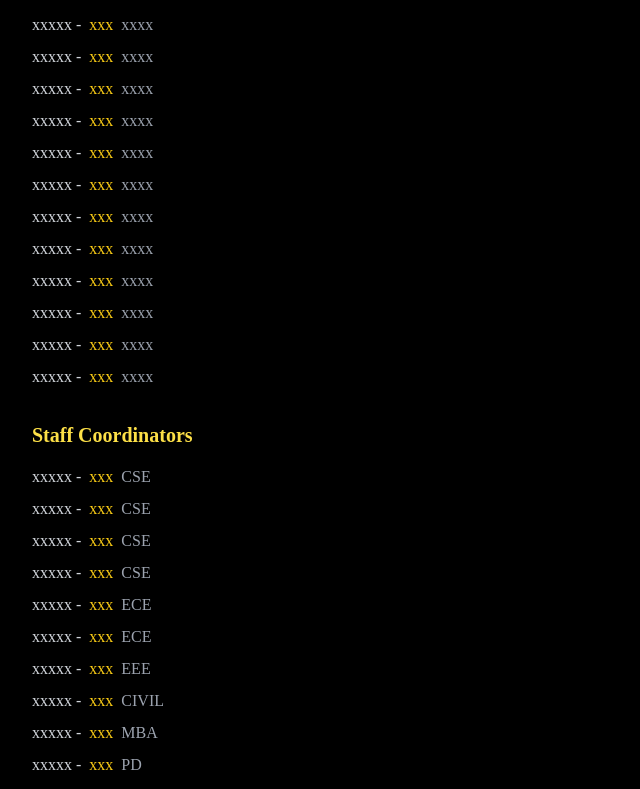
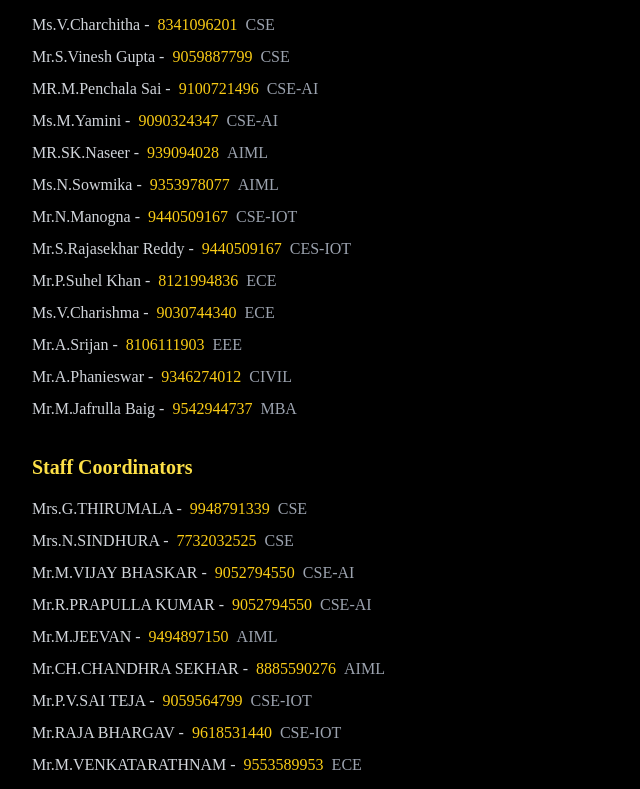
Before and after one commit to uvsohith2004/visvotsav, a React (Vite) app in the folder client/: page /register in a window 1280 px wide. Shown: the part 1591-2380 px from the top of the page, without its empty margins (0-640 px from the left). Built offline with nearby package versions, Linux system fonts and the light colour scheme; a web font is replaced by a local one.

Commit message:
Major Changes

```diff
--- a/client/src/components/footer.jsx
+++ b/client/src/components/footer.jsx
@@ -10,7 +10,7 @@ const Footer = () => {
       <FooterBody />
       <Separator  className=' '/>
       <div className=" flex w-full bg-foreground py-5 gap-2 flex-col items-center bg-black">
-        <p className="text-background font-thin">Created By UV Sohith</p>
+        <p className="text-background font-thin"> Built With <span className="heart-beat">❤️</span> By UV.Sohith, IV ECE, Tesla</p>
         <p className="text-background font-thin">Copyright &copy; PBR VITS</p>
       </div>
     </section>
--- a/client/src/components/loading.jsx
+++ b/client/src/components/loading.jsx
@@ -86,6 +86,27 @@ const LoadingScreen = () => {
 
   return (
     <div className="fixed inset-0 flex items-center justify-center bg-black overflow-hidden">
+      <style>{`
+        @keyframes float {
+          0% { transform: translateY(0); }
+          50% { transform: translateY(-5px); }
+          100% { transform: translateY(0); }
+        }
+        .floating-badge {
+          position: fixed;
+          bottom: 20px;
+          left: 20px;
+          background: #ff0066;
+          color: #fff;
+          padding: 5px 10px;
+          border-radius: 5px;
+          animation: float 2s infinite ease-in-out;
+          cursor: pointer;
+          z-index: 9999;
+          text-decoration: none;
+          font-size: 16px;
+        }
+      `}</style>
       <ParticleField />
       <div className="text-center z-10">
         <motion.div
@@ -116,6 +137,14 @@ const LoadingScreen = () => {
          {`${home.event} ${home.eventYear}`}
         </motion.h2>
       </div>
+      <a
+        className="floating-badge"
+        href="https://example.com/portfolio"
+        target="_blank"
+        rel="noopener noreferrer"
+      >
+        Built by UV.Sohith
+      </a>
     </div>
   );
 };
--- a/client/src/constants/ScheduleData.js
+++ b/client/src/constants/ScheduleData.js
@@ -15,115 +15,37 @@ export const scheduleData = [
     },
     {
       id: 3,
-      title: "Technical Expo",
-      date: "14th September 2025",
-      time: "10:00 AM",
-      venue: "Expo Center"
-    },
-    {
-      id: 4,
       title: "Coding",
       date: "14th September 2025",
       time: "10:00 AM",
       venue: "Computer Lab"
     },
     {
-      id: 5,
+      id: 4,
       title: "Circuitrix",
       date: "14th September 2025",
       time: "10:00 AM",
       venue: "Electronics Lab"
     },
     {
-      id: 6,
+      id: 5,
       title: "Project Expo",
       date: "14th September 2025",
       time: "10:00 AM",
       venue: "Main Hall"
     },
     {
-      id: 7,
+      id: 6,
       title: "Web Design",
       date: "14th September 2025",
       time: "10:00 AM",
       venue: "Main Hall"
     },
     {
-      id: 8,
-      title: "Basket Ball",
+      id: 7,
+      title: "Technical Quiz",
       date: "15th September 2025",
       time: "10:00 AM",
       venue: "Sports Complex"
     },
-    {
-      id: 9,
-      title: "Volleyball",
-      date: "15th September 2025",
-      time: "2:00 PM",
-      venue: "Sports Complex"
-    },
-    {
-      id: 10,
-      title: "Badminton",
-      date: "15th September 2025",
-      time: "4:00 PM",
-      venue: "Sports Complex"
-    },
-    {
-      id: 11,
-      title: "Throwball",
-      date: "15th September 2025",
-      time: "6:00 PM",
-      venue: "Sports Complex"
-    },
-    {
-      id: 12,
-      title: "Chess",
-      date: "15th September 2025",
-      time: "10:00 AM",
-      venue: "Indoor Games Room"
-    },
-    {
-      id:13,
-      title: "Singing",
-      date: "15th September 2025",
-      time: "11:00 AM",
-      venue: "Auditorium"
-    },
-    {
-      id:14,
-      title: "Dancing",
-      date: "15th September 2025",
-      time: "12:00 PM",
-      venue: "Dance Hall"
-    },
-    {
-      id: 15,
-      title: "Drawing",
-      date: "15th September 2025",
-      time: "01:00 PM",
-      venue: "Art Room"
-    },
-    {
-      id: 16,
-      title: "Dumb Charades",
-      date: "15th September 2025",
-      time: "02:00 PM",
-      venue: "Drama Room"
-    },
-    {
-      id: 17,
-      title: "Musical Instruments",
-      date: "15th September 2025",
-      time: "03:00 PM",
-      venue: "Music Room"
-    },
-    {
-      id:18,
-      title: "Antyakshari",
-      date: "15st September 2025",
-      time: "04:00 PM",
-      venue: "Cultural Hall"
-    }
-
   ];
--- a/client/src/constants/footerData.js
+++ b/client/src/constants/footerData.js
@@ -4,6 +4,7 @@ export const footerData = {
   secondTitleMobileNumber:'+91 9885058098',
   secondTitleEmail:'visvotsav2024@visvotsav.in',
   firstSubTitle: "Patrons",
+  coPatronsSubTitle: "Co-Patrons",
   thirdTitle: "Loaction",
   ThirdTitleAddress: "UdayaGiri Road,Kavali ,Nellore district,andhra pradesh",
   secondSubTitle: "Convenors",
@@ -15,127 +16,123 @@ export const footerData = {
 export const studentCoordinators = [
   {
     id: "1",
-    name: "xxxxx",
-    mobile: " xxx",
-    department: "xxxx",
+    name: "Ms.V.Charchitha",
+    mobile: " 8341096201",
+    department: "CSE",
   },
   {
     id: "2",
-    name: "xxxxx",
-    mobile: "xxx",
-    department: "xxxx",
+    name: "Mr.S.Vinesh Gupta",
+    mobile: "9059887799",
+    department: "CSE",
   },
   {
     id: "3",
-    name: "xxxxx",
-    mobile: "xxx",
-    department: "xxxx",
+    name: "MR.M.Penchala Sai",
+    mobile: "9100721496",
+    department: "CSE-AI",
   },
   {
     id: "4",
-    name: "xxxxx",
-    mobile: "xxx",
-    department: "xxxx",
+    name: "Ms.M.Yamini",
+    mobile: "9090324347",
+    department: "CSE-AI",
   },
   {
     id: "5",
-    name: "xxxxx",
-    mobile: "xxx",
-    department: "xxxx",
+    name: "MR.SK.Naseer",
+    mobile: "939094028",
+    department: "AIML",
   },
   {
     id: "6",
-    name: "xxxxx",
-    mobile: "xxx",
-    department: "xxxx",
+    name: "Ms.N.Sowmika",
+    mobile: "9353978077",
+    department: "AIML",
   },
   {
     id: "8",
-    name: "xxxxx",
-    mobile: "xxx",
-    department: "xxxx",
+    name: "Mr.N.Manogna",
+    mobile: "9440509167",
+    department: "CSE-IOT",
   },
   {
     id: "9",
-    name: "xxxxx",
-    mobile: "xxx",
-    department: "xxxx",
+    name: "Mr.S.Rajasekhar Reddy",
+    mobile: "9440509167",
+    department: "CES-IOT",
   },
   {
     id: "10",
-    name: "xxxxx",
-    mobile: "xxx",
-    department: "xxxx",
+    name: "Mr.P.Suhel Khan",
+    mobile: "8121994836",
+    department: "ECE",
   },
   {
     id: "11",
-    name: "xxxxx",
-    mobile: "xxx",
-    department: "xxxx",
+    name: "Ms.V.Charishma",
+    mobile: "9030744340",
+    department: "ECE",
   },
   {
     id: "12",
-    name: "xxxxx",
-    mobile: "xxx",
-    department: "xxxx",
+    name: "Mr.A.Srijan",
+    mobile: "8106111903",
+    department: "EEE",
   },
   {
     id: "13",
-    name: "xxxxx",
-    mobile: "xxx",
-    department: "xxxx",
+    name: "Mr.A.Phanieswar",
+    mobile: "9346274012",
+    department: "CIVIL",
   },
   {
     id: "14",
-    name: "xxxxx",
-    mobile: "xxx",
-    department: "xxxx",
-  },
-  {
-    id: "15",
-    name: "xxxxx",
-    mobile: "xxx",
-    department: "xxxx",
+    name: "Mr.M.Jafrulla Baig",
+    mobile: "9542944737",
+    department: "MBA",
   },
 ];
 export const patron = [
   {
     id: "1",
-    name: "xxxxx",
-    designation: "xxxxx",
+    name: "Sri D.Vidhayadhar Kumar Reddy",
+    designation: "CHAIRMAN",
     college: "PBR VITS",
   },
 
   {
     id: "2",
-    name: "xxxxx",
-    designation: "xxxxx",
+    name: "Dr.D.Prathyusha Reddi",
+    designation: "ACADEMIC DIRECTOR",
     college: "PBR-VITS",
   },
   {
     id: "3",
-    name: "xxxxx",
-    designation: "xxxxx",
+    name: "Dr.D.Likhith Reddy",
+    designation: "ACADEMIC EXECUTIVE DIRECTOR",
     college: "PBR-VITS",
   },
+];
+export const coPatrons = [
   {
-    id: "4",
-    name: "xxxxx",
-    designation: "xxxxx",
+    id: "1",
+    name: "Dr.v.Anil Kumar",
+    designation: "PRINCIPAL",
     college: "PBR-VITS",
-  },
+  }
 ];
 export const convenor = [
   {
     id: "1",
-    name: "xxxxx",
-    designation: "xxxxx",
+    name: "Dr.V.V.Sunil Kumar",
+    designation: "VICE PRINCIPAL",
     college: "PBR VITS",
   },
   {
     id: "2",
-    name: "xxxxx",
-    designation: "xxxxx",
+    name: "Dr.N.Srinadh Reddy",
+    designation: "VICE PRINCIPAL",
     college: "PBR VITS",
   },
 ];
@@ -143,89 +140,95 @@ export const convenor = [
 export const coConveners = [
   {
     id: "1",
-    name: "xxxxx",
-    designation: "xxxxx",
-    department: "ECE",
+    name: "Dr.MD.Hayath Rajvee",
+    designation: "IQAC CO-COORDINATOR",
+    college: "PBR VITS",
   },
   {
     id: "2",
-    name: "xxxxx",
-    designation: "xxxxx",
-    department: "ME",
+    name: "Mr.N.C.Krishna Prasad",
+    designation: "ASST.PROF.ME",
+    college: "PBR VITS",
   },
 ];
 
 export const staffCoordinators = [
   {
     id: "1",
-    name: "xxxxx",
-    mobile: "xxx",
+    name: "Mrs.G.THIRUMALA",
+    mobile: "9948791339",
     department: "CSE",
   },
   {
     id: "2",
-    name: "xxxxx",
-    mobile: "xxx",
+    name: "Mrs.N.SINDHURA",
+    mobile: "7732032525",
     department: "CSE",
   },
   {
     id: "3",
-    name: "xxxxx",
-    mobile: "xxx",
-    department: "CSE",
+    name: "Mr.M.VIJAY BHASKAR",
+    mobile: "9052794550",
+    department: "CSE-AI",
   },
   {
     id: "4",
-          name: "xxxxx",
-    mobile: "xxx",
-    department: "CSE",
+    name: "Mr.R.PRAPULLA KUMAR",
+    mobile: "9052794550",
+    department: "CSE-AI",
   },
   {
     id: "5",
-    name: "xxxxx",
-    mobile: "xxx",
+    name: "Mr.M.JEEVAN",
+    mobile: "9494897150",
+    department: "AIML",
+  },
+  {
+    id: "6",
+    name: "Mr.CH.CHANDHRA SEKHAR",
+    mobile: "8885590276",
+    department: "AIML",
+  },
+  {
+    id: "7",
+    name: "Mr.P.V.SAI TEJA",
+    mobile: "9059564799",
+    department: "CSE-IOT",
+  },
+  {
+    id: "8",
+    name: "Mr.RAJA BHARGAV",
+    mobile: "9618531440",
+    department: "CSE-IOT",
+  },
+  {
+    id: "9",
+    name: "Mr.M.VENKATARATHNAM",
+    mobile: "9553589953",
     department: "ECE",
   },
   {
-    id: "6",
-    name: "xxxxx",
-    mobile: "xxx",
+    id: "10",
+    name: "Mr.V.ANJAIAH",
+    mobile: "9916714314",
     department: "ECE",
   },
   {
-    id: "7",
-    name: "xxxxx",
-    mobile: "xxx",
+    id: "11",
+    name: "Mr.V.MASTHANAIAH",
+    mobile: "9010183686",
     department: "EEE",
   },
   {
-    id: "8",
-    name: "xxxxx",
-    mobile: "xxx",
+    id: "12",
+    name: "Mr.T.BHANU PRAKASH",
+    mobile: "7702574739",
     department: "CIVIL",
   },
   {
-    id: "9",
-    name: "xxxxx",
-    mobile: "xxx",
+    id: "13",
+    name: "Mr.P.V.A SUNIL KUMAR",
+    mobile: "9908838590",
     department: "MBA",
   },
-  {
-    id: "10",
-    name: "xxxxx",
-    mobile: "xxx",
-    department: "PD",
-  },
-  {
-    id: "11",
-    name: "xxxxx",
-    mobile: "xxx",
-    department: "PD",
-  },
-  {
-    id: "12",
-    name: "xxxxx",
-    mobile: "xxx",
-    department: "PD",
-  },
 ];
```
Also changed, not shown: client/src/constants/pricingData.js (+0 -187 lines).
